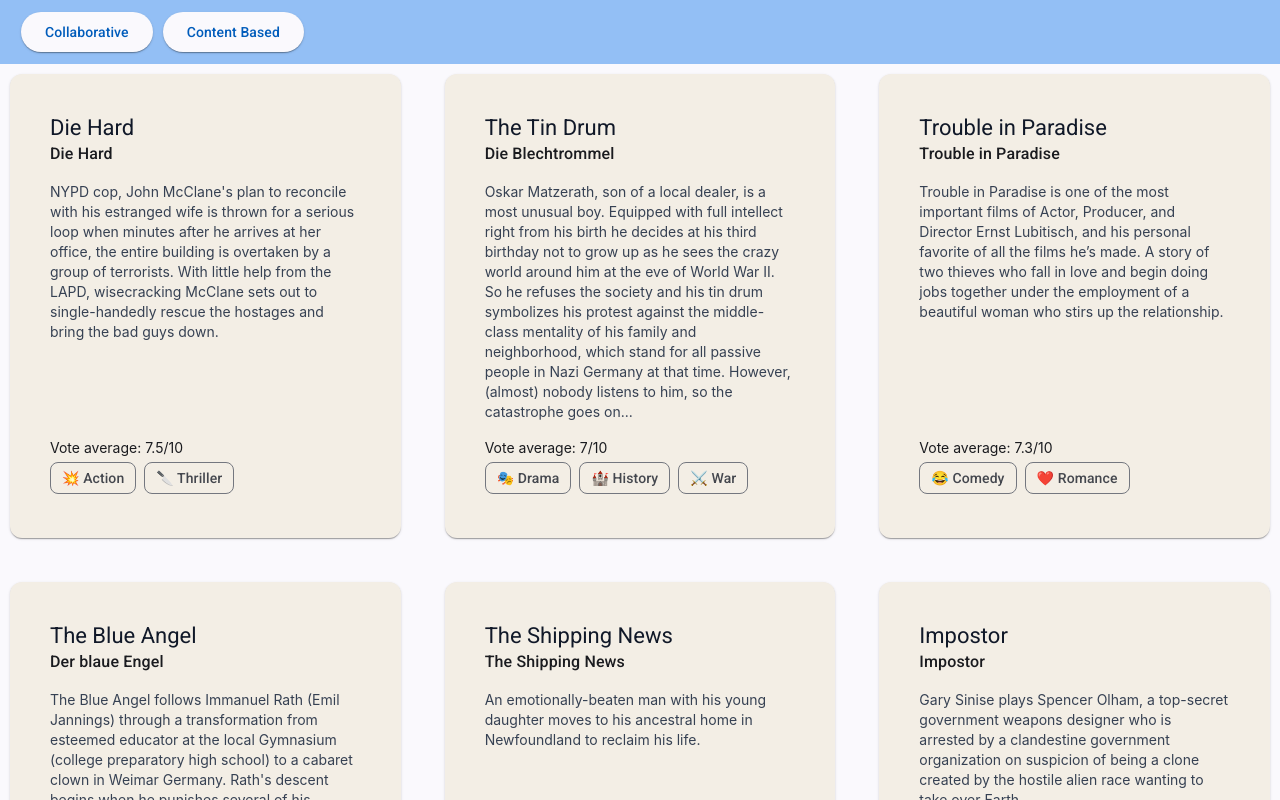
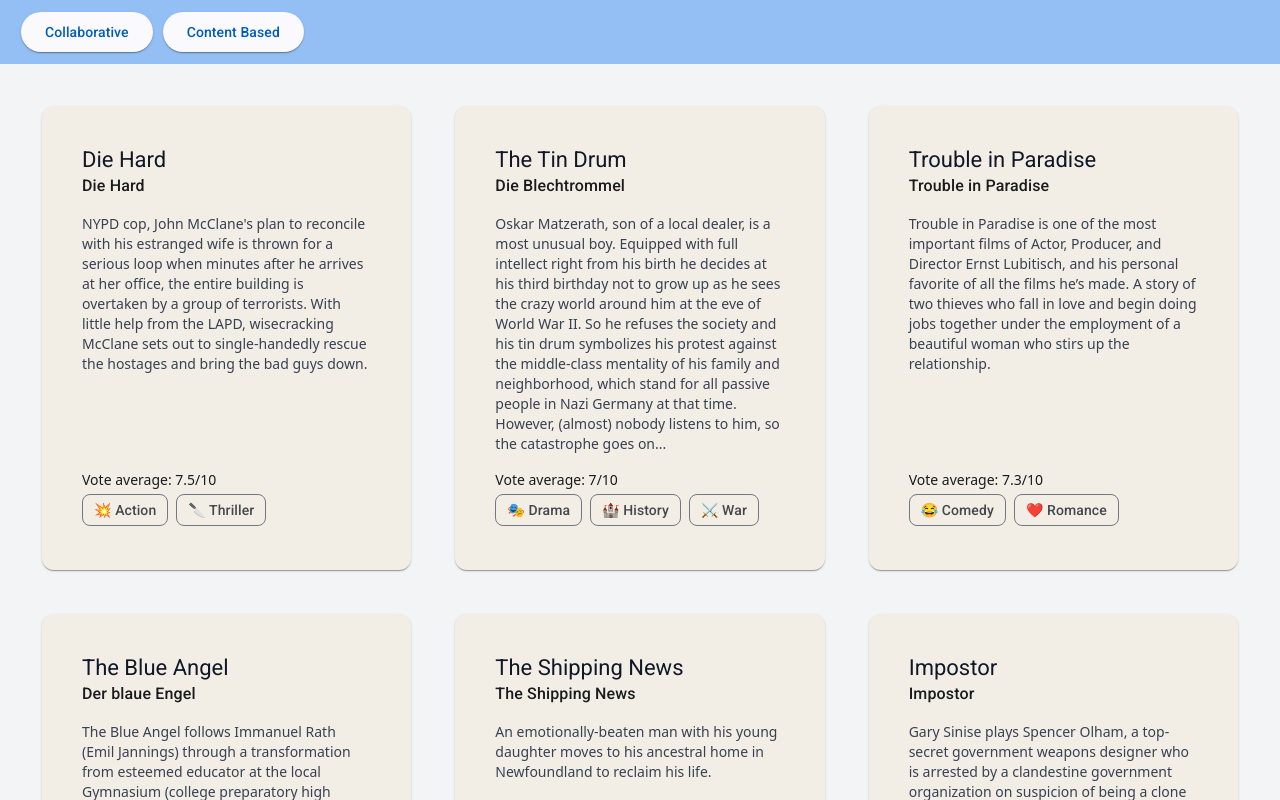
Before and after one commit to DarkoCokic72/diplomski, an Angular app in the folder movies-front-app/: page / in a window 1280 px wide. Shown: the top 800 px of the page. Built offline with nearby package versions, Linux system fonts and the light colour scheme.

Commit message:
Update app.html

```diff
--- a/movies-front-app/src/app/app.html
+++ b/movies-front-app/src/app/app.html
@@ -38,6 +38,10 @@
     box-sizing: border-box;
     -webkit-font-smoothing: antialiased;
     -moz-osx-font-smoothing: grayscale;
+
+    display: block;
+    height: 100%;
+    width: 100%;
   }
 
   h1 {
@@ -179,17 +183,16 @@
     }
   }
 </style>
-
   <mat-toolbar>
     <mat-toolbar-row>
       <nav>
-      <a matButton="elevated" routerLink="/colaborative" > Collaborative</a>
+        <a matButton="elevated" routerLink="/colaborative"> Collaborative</a>
         <a matButton="elevated" routerLink="/content-based">Content Based</a>
       </nav>
     </mat-toolbar-row>
   </mat-toolbar>
 
-
-
+<div class="p-8 bg-gray-100 min-h-screen font-sans antialiased">
 
   <router-outlet />
+</div>
```
Lines whose indentation alone changed are shown as unchanged.
